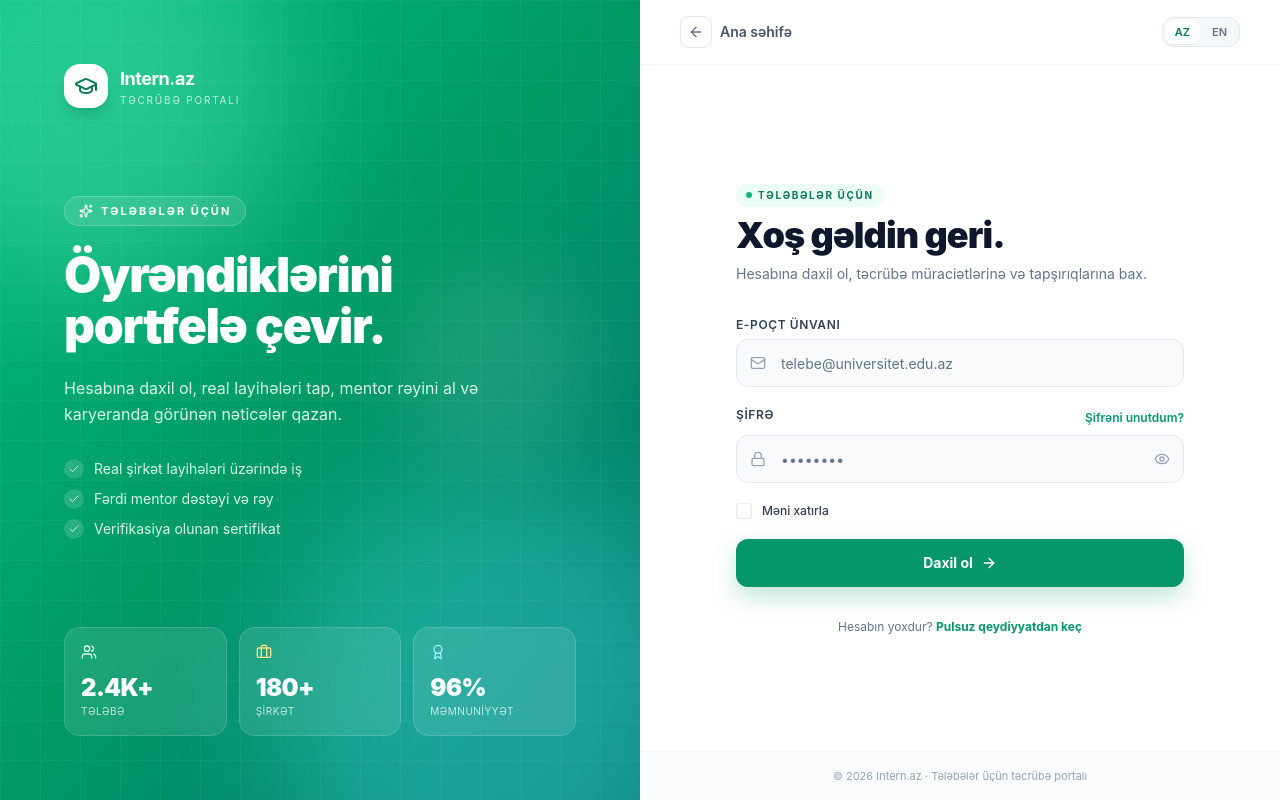
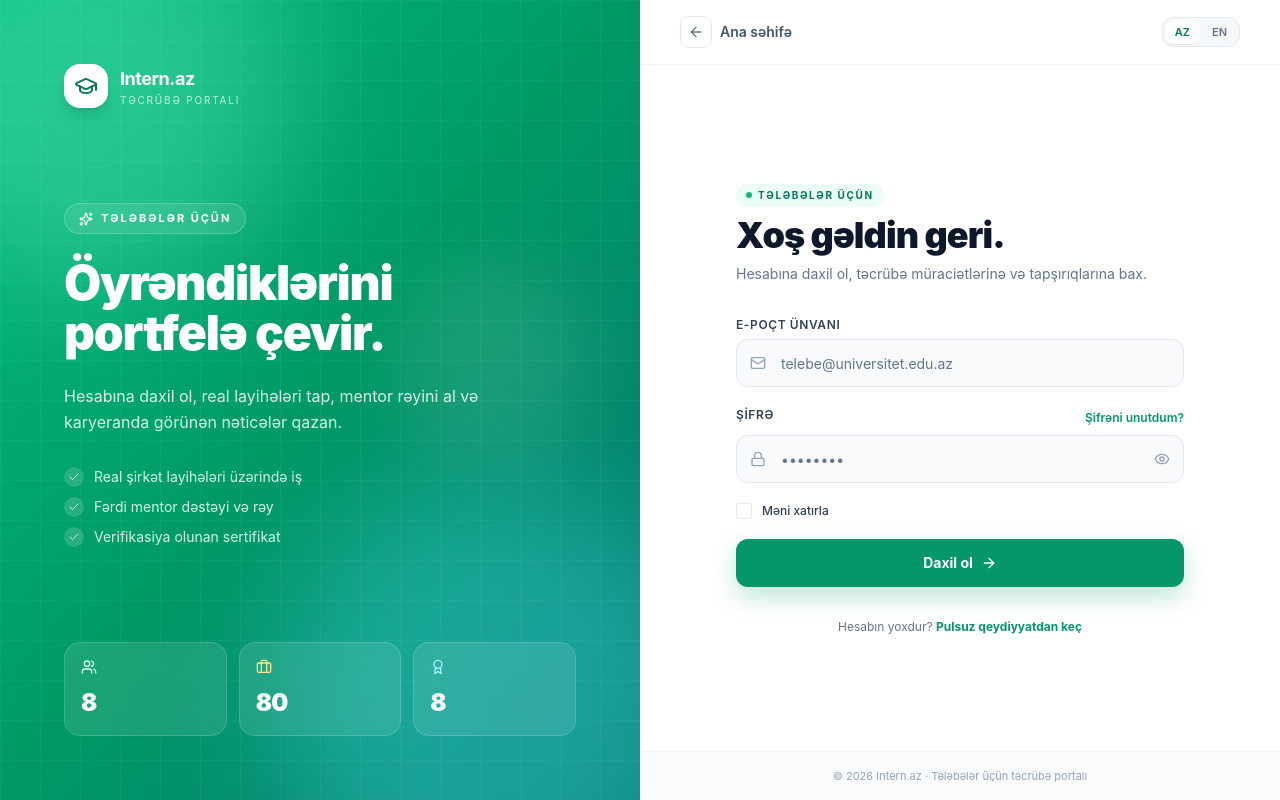
Before and after one commit to etikhacker/intern.az, a Next.js app: page /login in a window 1280 px wide. Built offline with nearby package versions, Linux system fonts and the light colour scheme; no server answers.

Commit message:
Fix signup confirmation flow and remove unverified auth-page metrics

```diff
--- a/app/(auth)/login/page.tsx
+++ b/app/(auth)/login/page.tsx
@@ -122,23 +122,23 @@ function BrandPanel() {
       <div className="relative z-10 grid grid-cols-3 gap-3">
         <div className="rounded-2xl border border-white/15 bg-white/10 p-4 backdrop-blur-md">
           <Users className="h-4 w-4 text-emerald-50" aria-hidden="true" />
-          <p className="mt-3 text-2xl font-black tracking-tight">2.4K+</p>
+          <p className="mt-3 text-2xl font-black tracking-tight">8</p>
           <p className="text-[10px] uppercase tracking-wider text-emerald-50/80">
-            {t('authStatStudents')}
+            {t('authStatPrograms')}
           </p>
         </div>
         <div className="rounded-2xl border border-white/15 bg-white/10 p-4 backdrop-blur-md">
           <Briefcase className="h-4 w-4 text-amber-200" aria-hidden="true" />
-          <p className="mt-3 text-2xl font-black tracking-tight">180+</p>
+          <p className="mt-3 text-2xl font-black tracking-tight">80</p>
           <p className="text-[10px] uppercase tracking-wider text-emerald-50/80">
-            {t('authStatCompanies')}
+            {t('authStatTasks')}
           </p>
         </div>
         <div className="rounded-2xl border border-white/15 bg-white/10 p-4 backdrop-blur-md">
           <Award className="h-4 w-4 text-cyan-200" aria-hidden="true" />
-          <p className="mt-3 text-2xl font-black tracking-tight">96%</p>
+          <p className="mt-3 text-2xl font-black tracking-tight">8</p>
           <p className="text-[10px] uppercase tracking-wider text-emerald-50/80">
-            {t('authStatSatisfaction')}
+            {t('authStatWeeks')}
           </p>
         </div>
       </div>
```
